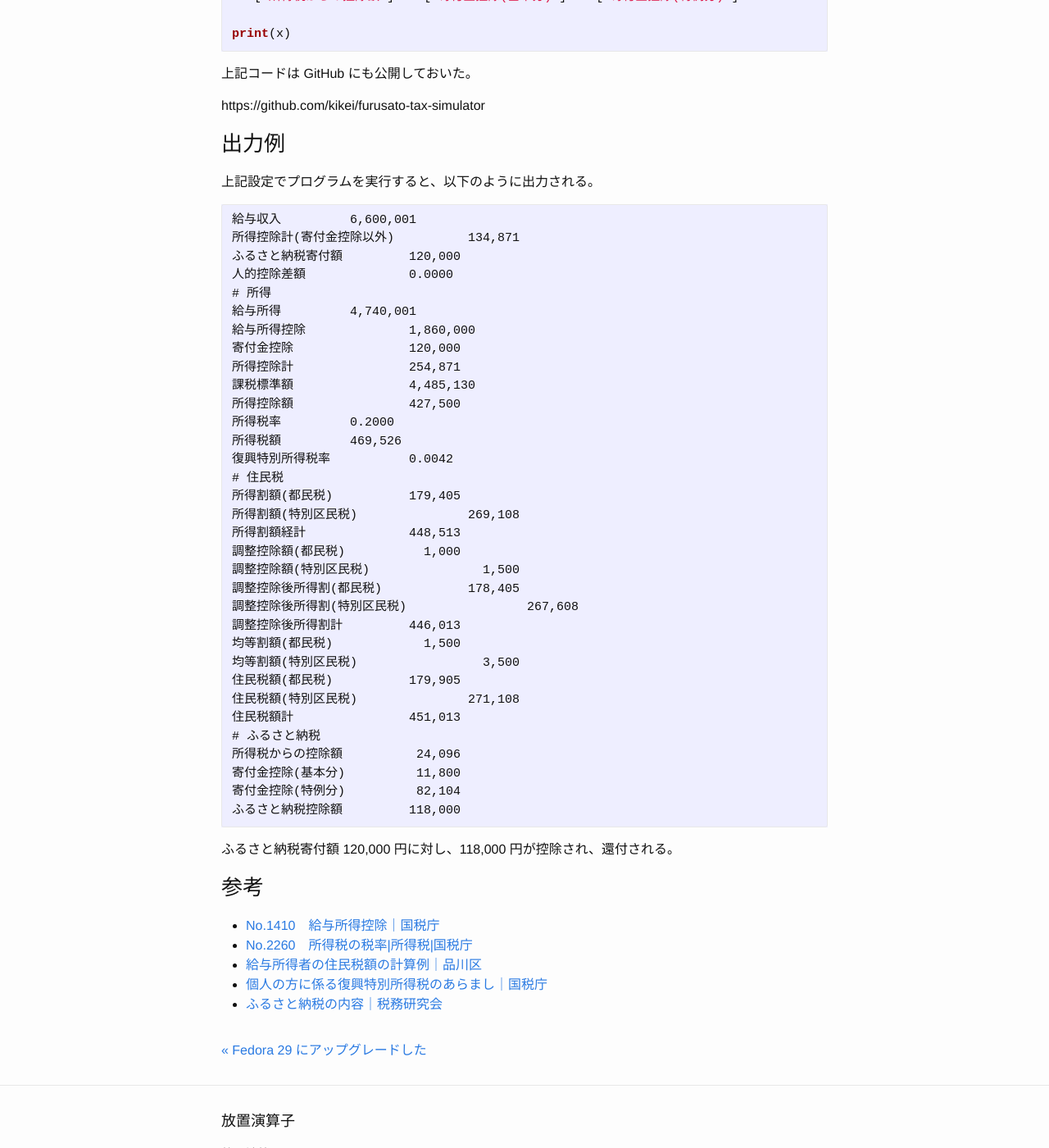
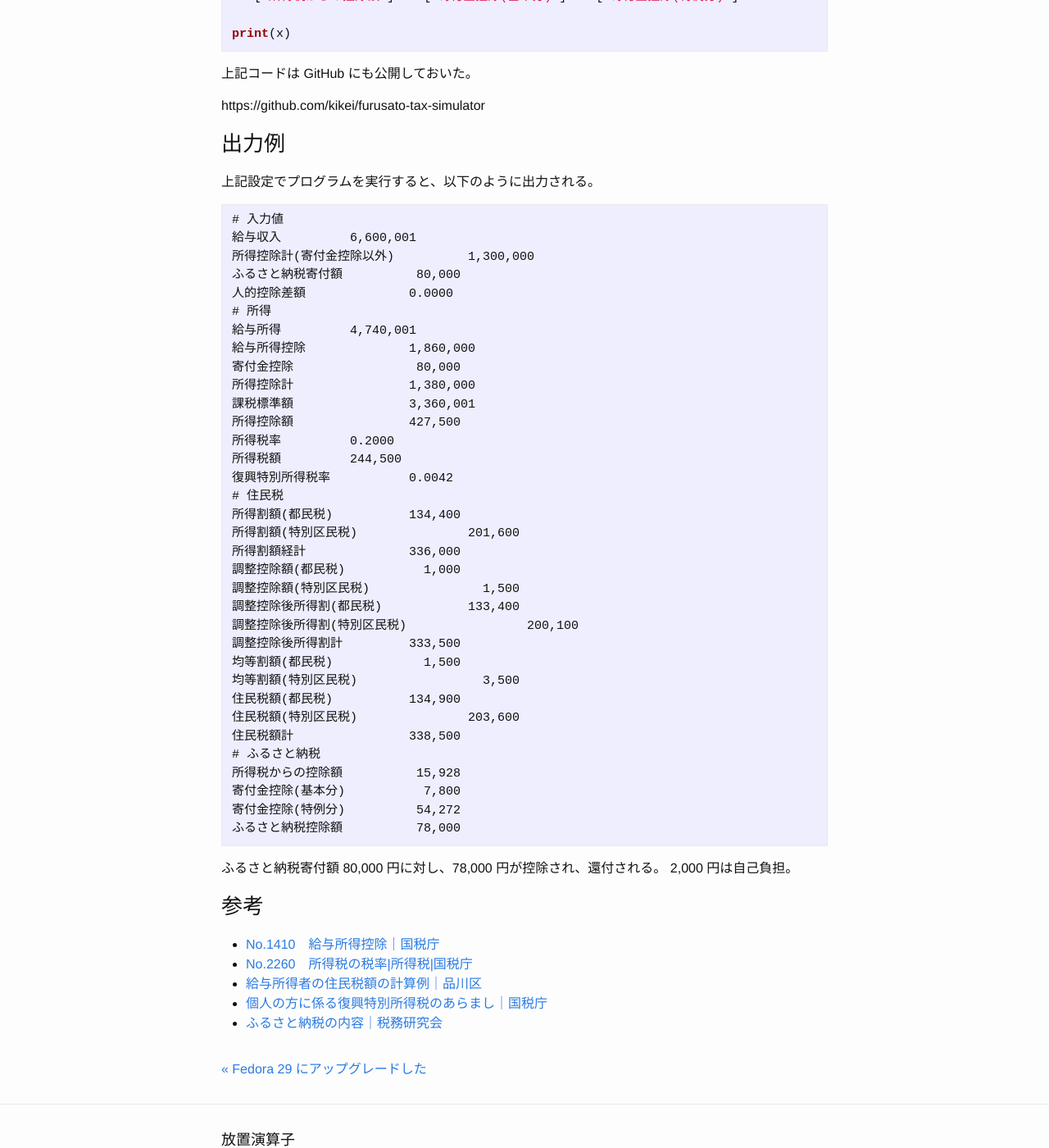
Before and after one commit to kikei/kikei.github.io, a Jekyll site: the page built from _posts/2018-12-29-furusatoTax.md, in a window 1280 px wide and 1400 px high, scrolled down 3076 px. Shown: the whole window at 82% size. Built offline with Jekyll 4.4.1, drawn with Linux system fonts in a browser that asks for light colours; comment, search, counter and statistics services are not loaded; some of the changed text lies outside the part shown.

Commit message:
correct the article about furusatoTax

````diff
--- a/_posts/2018-12-29-furusatoTax.md
+++ b/_posts/2018-12-29-furusatoTax.md
@@ -141,42 +141,44 @@ https://github.com/kikei/furusato-tax-simulator
 上記設定でプログラムを実行すると、以下のように出力される。
 
 ```
+# 入力値
 給与収入		6,600,001
-所得控除計(寄付金控除以外)		134,871
-ふるさと納税寄付額		120,000
+所得控除計(寄付金控除以外)		1,300,000
+ふるさと納税寄付額		 80,000
 人的控除差額		0.0000
 # 所得
 給与所得		4,740,001
 給与所得控除		1,860,000
-寄付金控除		120,000
-所得控除計		254,871
-課税標準額		4,485,130
+寄付金控除		 80,000
+所得控除計		1,380,000
+課税標準額		3,360,001
 所得控除額		427,500
 所得税率		0.2000
-所得税額		469,526
+所得税額		244,500
 復興特別所得税率		0.0042
 # 住民税
-所得割額(都民税)		179,405
-所得割額(特別区民税)		269,108
-所得割額経計		448,513
+所得割額(都民税)		134,400
+所得割額(特別区民税)		201,600
+所得割額経計		336,000
 調整控除額(都民税)		  1,000
 調整控除額(特別区民税)		  1,500
-調整控除後所得割(都民税)		178,405
-調整控除後所得割(特別区民税)		267,608
-調整控除後所得割計		446,013
+調整控除後所得割(都民税)		133,400
+調整控除後所得割(特別区民税)		200,100
+調整控除後所得割計		333,500
 均等割額(都民税)		  1,500
 均等割額(特別区民税)		  3,500
-住民税額(都民税)		179,905
-住民税額(特別区民税)		271,108
-住民税額計		451,013
+住民税額(都民税)		134,900
+住民税額(特別区民税)		203,600
+住民税額計		338,500
 # ふるさと納税
-所得税からの控除額		 24,096
-寄付金控除(基本分)		 11,800
-寄付金控除(特例分)		 82,104
-ふるさと納税控除額		118,000
+所得税からの控除額		 15,928
+寄付金控除(基本分)		  7,800
+寄付金控除(特例分)		 54,272
+ふるさと納税控除額		 78,000
 ```
 
-ふるさと納税寄付額 120,000 円に対し、118,000 円が控除され、還付される。
+ふるさと納税寄付額 80,000 円に対し、78,000 円が控除され、還付される。
+2,000 円は自己負担。
 
 ### 参考
 
````
Also changed, not shown: other parts of _posts/2018-12-29-furusatoTax.md (+2 -2 lines).
